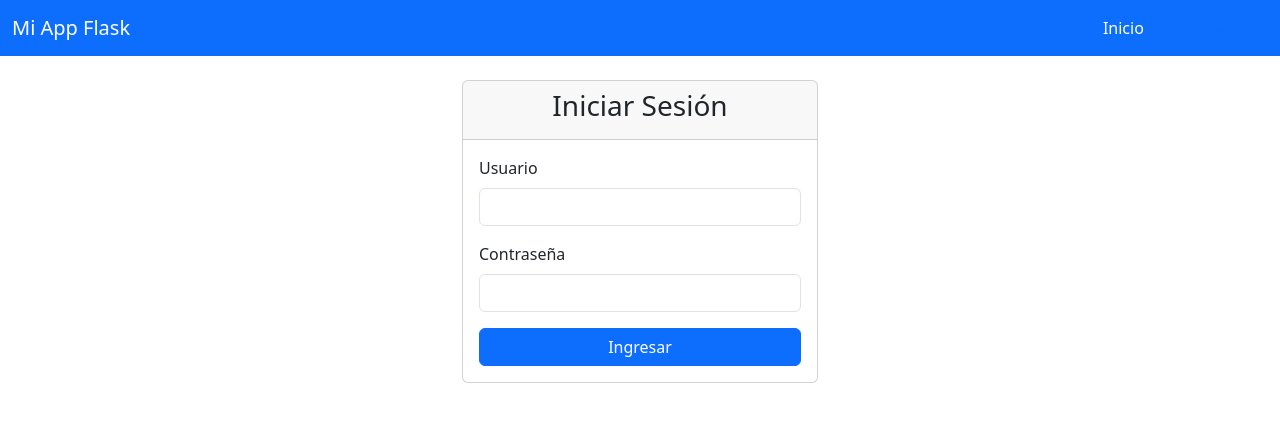
After one commit to e-lrl/Calpy2025, a Flask app: page /login in a window 1280 px wide. The commit adds this page. Shown: the top 422 px of the page. Run offline with Flask 3, Linux system fonts and the light colour scheme; some libraries are stand-ins or nearby versions.

Commit message:
login y postgres
login con flask-login
conexion con base de datos postgres

```diff
--- /dev/null
+++ b/app/models/__init__.py
@@ -0,0 +1,6 @@
+from flask_sqlalchemy import SQLAlchemy
+
+db = SQLAlchemy()
+
+# Importar modelos aquí para registrarlos en SQLAlchemy
+from app.models.user import User
--- /dev/null
+++ b/app/routes/auth.py
@@ -0,0 +1,32 @@
+from flask import Blueprint, render_template, redirect, url_for, request, flash
+from flask_login import login_user, logout_user, login_required, current_user
+from app.models.user import User, db
+
+auth_bp = Blueprint('auth', __name__)
+
+@auth_bp.route('/login', methods=['GET', 'POST'])
+def login():
+    if current_user.is_authenticated:
+        return redirect(url_for('main.index'))
+
+    if request.method == 'POST':
+        username = request.form['username']
+        password = request.form['password']
+
+        user = User.query.filter_by(username=username).first()
+
+        if user and user.check_password(password):
+            login_user(user)
+            flash("Inicio de sesión exitoso", "success")
+            return redirect(url_for('main.index'))
+
+        flash("Usuario o contraseña incorrectos", "danger")
+
+    return render_template('login.html')
+
+@auth_bp.route('/logout')
+@login_required
+def logout():
+    logout_user()
+    flash("Sesión cerrada correctamente", "info")
+    return redirect(url_for('auth.login'))
--- a/app/routes/main.py
+++ b/app/routes/main.py
@@ -8,4 +8,4 @@ def index():
     """
     Ruta principal que muestra "Hola Mundo" utilizando una plantilla.
     """
-    return render_template('index.html', message="Hola Mundo")
+    return render_template('index.html', message="pepe")
--- a/app/templates/base.html
+++ b/app/templates/base.html
@@ -6,7 +6,7 @@
     <title>{% block title %}Mi Aplicación Flask{% endblock %}</title>
 
     <!-- Favicon de la pagina-->
-    <link rel="icon" type="image/x-icon" href="static/images/favicon.png">
+    <link rel="icon" type="image/x-icon" href="{{ url_for('static', filename='images/favicon.png') }}">
 
     <!-- Bootstrap CSS local -->
     <link rel="stylesheet" href="{{ url_for('static', filename='css/bootstrap.min.css') }}">
@@ -20,15 +20,27 @@
     <nav class="navbar navbar-expand-lg navbar-dark bg-primary sticky-top">
         <div class="container-fluid">
             <a class="navbar-brand" href="{{ url_for('main.index') }}">Mi App Flask</a>
-            <button class="navbar-toggler" type="button" data-bs-toggle="collapse" data-bs-target="#navbarNav" aria-controls="navbarNav" aria-expanded="false" aria-label="Toggle navigation">
+            <button class="navbar-toggler" type="button" data-bs-toggle="collapse" data-bs-target="#navbarNav"
+                    aria-controls="navbarNav" aria-expanded="false" aria-label="Toggle navigation">
                 <span class="navbar-toggler-icon"></span>
             </button>
             <div class="collapse navbar-collapse" id="navbarNav">
                 <ul class="navbar-nav ms-auto">
                     <li class="nav-item">
-                        <a class="nav-link active" aria-current="page" href="{{ url_for('main.index') }}">Inicio</a>
+                        <a class="nav-link active" href="{{ url_for('main.index') }}">Inicio</a>
                     </li>
-                    <!-- Agrega más enlaces aquí -->
+                    {% if current_user.is_authenticated %}
+                        <li class="nav-item">
+                            <a class="nav-link" href="{{ url_for('dashboard.dashboard') }}">Dashboard</a>
+                        </li>
+                        <li class="nav-item">
+                            <a class="nav-link btn btn-danger text-white" href="{{ url_for('auth.logout') }}">Cerrar Sesión</a>
+                        </li>
+                    {% else %}
+                        <li class="nav-item">
+                            <a class="nav-link btn btn-light text-primary" href="{{ url_for('auth.login') }}">Iniciar Sesión</a>
+                        </li>
+                    {% endif %}
                 </ul>
             </div>
         </div>
--- /dev/null
+++ b/app/templates/login.html
@@ -0,0 +1,28 @@
+{% extends "base.html" %}
+
+{% block title %}Iniciar Sesión{% endblock %}
+
+{% block content %}
+<div class="row justify-content-center">
+    <div class="col-md-4">
+        <div class="card">
+            <div class="card-header text-center">
+                <h3>Iniciar Sesión</h3>
+            </div>
+            <div class="card-body">
+                <form method="POST" action="{{ url_for('auth.login') }}">
+                    <div class="mb-3">
+                        <label for="username" class="form-label">Usuario</label>
+                        <input type="text" class="form-control" name="username" required>
+                    </div>
+                    <div class="mb-3">
+                        <label for="password" class="form-label">Contraseña</label>
+                        <input type="password" class="form-control" name="password" required>
+                    </div>
+                    <button type="submit" class="btn btn-primary w-100">Ingresar</button>
+                </form>
+            </div>
+        </div>
+    </div>
+</div>
+{% endblock %}
--- a/requirements.txt
+++ b/requirements.txt
@@ -1 +1,4 @@
 Flask==3.1.0
+Flask_Login==0.6.3
+Flask-SQLAlchemy==3.1.1
+psycopg2==2.9.10
--- a/run.py
+++ b/run.py
@@ -1,8 +1,22 @@
-from app import create_app
+from app import create_app, db
+from app.models.user import User
 
 if __name__ == '__main__':
     # Crear la aplicación
     app = create_app()
 
+    with app.app_context():
+        db.create_all()  # Asegurar que las tablas existen
+
+        # Crear usuario admin si no existe
+        if not User.query.filter_by(username="admin").first():
+            new_user = User(username="admin")
+            new_user.set_password("admin123")
+            db.session.add(new_user)
+            db.session.commit()
+            print("✅ Usuario 'admin' creado. Usuario: admin | Contraseña: admin123")
+        else:
+            print("ℹ️ El usuario 'admin' ya existe.")
+
     # Ejecutar la aplicación
     app.run(host='0.0.0.0', port=5000)
```
Also changed, not shown: app/__init__.py (+21 -1 lines), app/config.py (deleted, +0 -7 lines), app/models/user.py (added, +16 -0 lines), app/routes/dashboard.py (added, +9 -0 lines), app/templates/dashboard.html (added, +11 -0 lines), config.py (added, +17 -0 lines), 1 other file.
